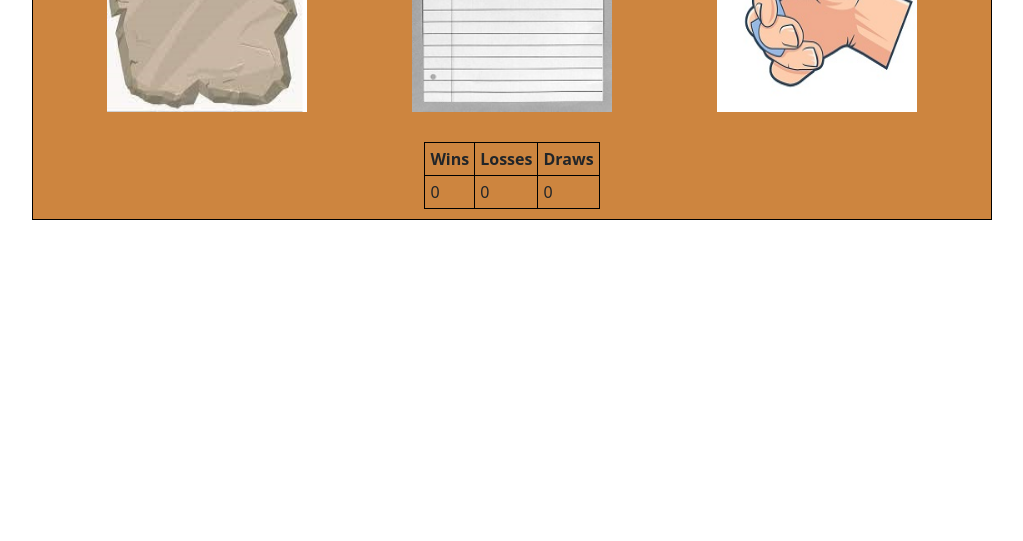
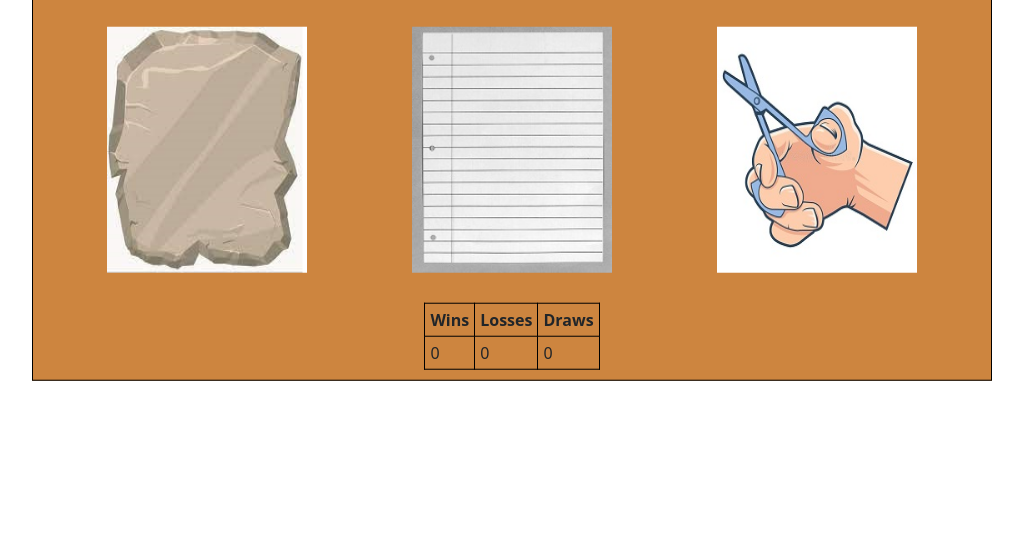
Before and after one commit to deebanks77/Rock-papper-scissors-game, a plain HTML site: page index.html in a window 1280 px wide. Shown: the part 259-800 px from the top of the page, without its empty margins (128-1151 px from the left). Drawn offline with nearby package versions, Linux system fonts and the light colour scheme.

Commit message:
Update style.css

```diff
--- a/style.css
+++ b/style.css
@@ -1,4 +1,11 @@
+body{
+position: relative;
+}
 .container {
+  position: absolute;
+  top: 50%;
+  left: 50%;
+  transform: translate(-50%, -50%);
   border: 1px solid black;
   text-align: center;
   margin: 0 auto;
```
